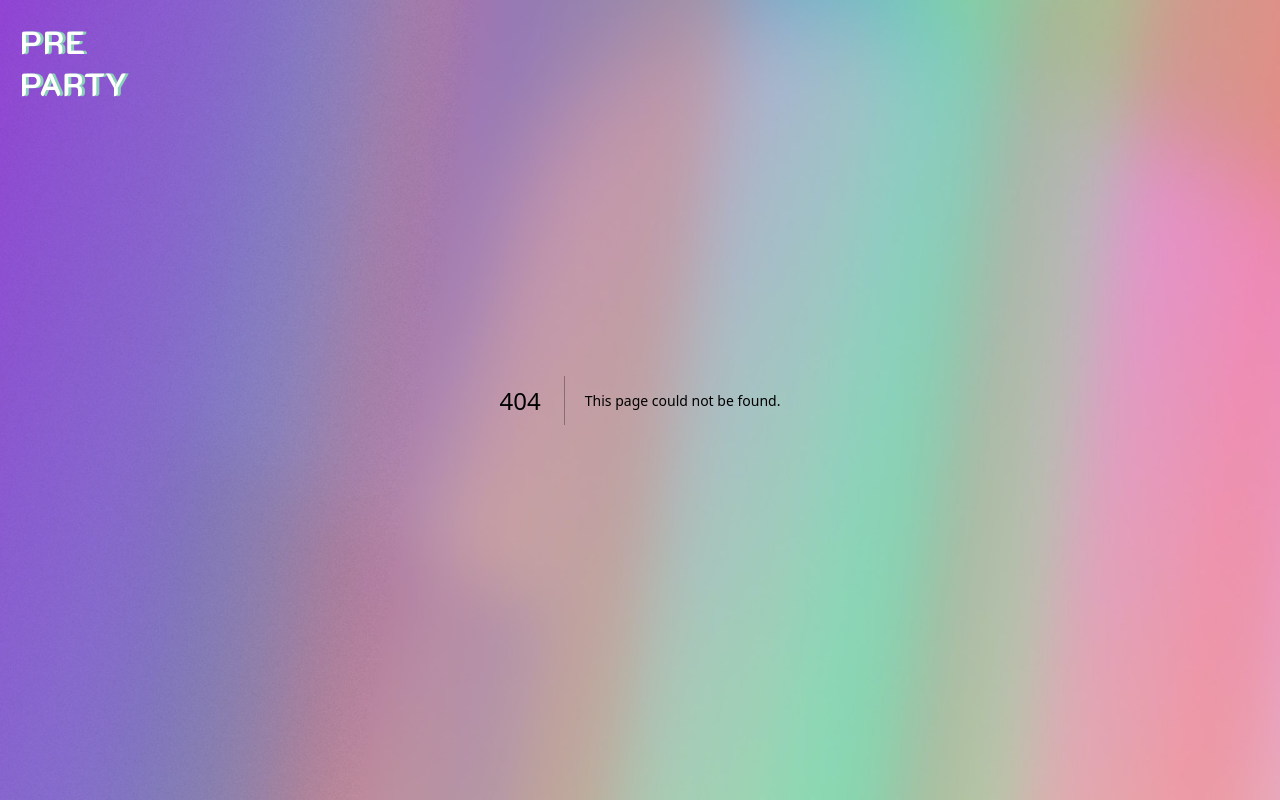
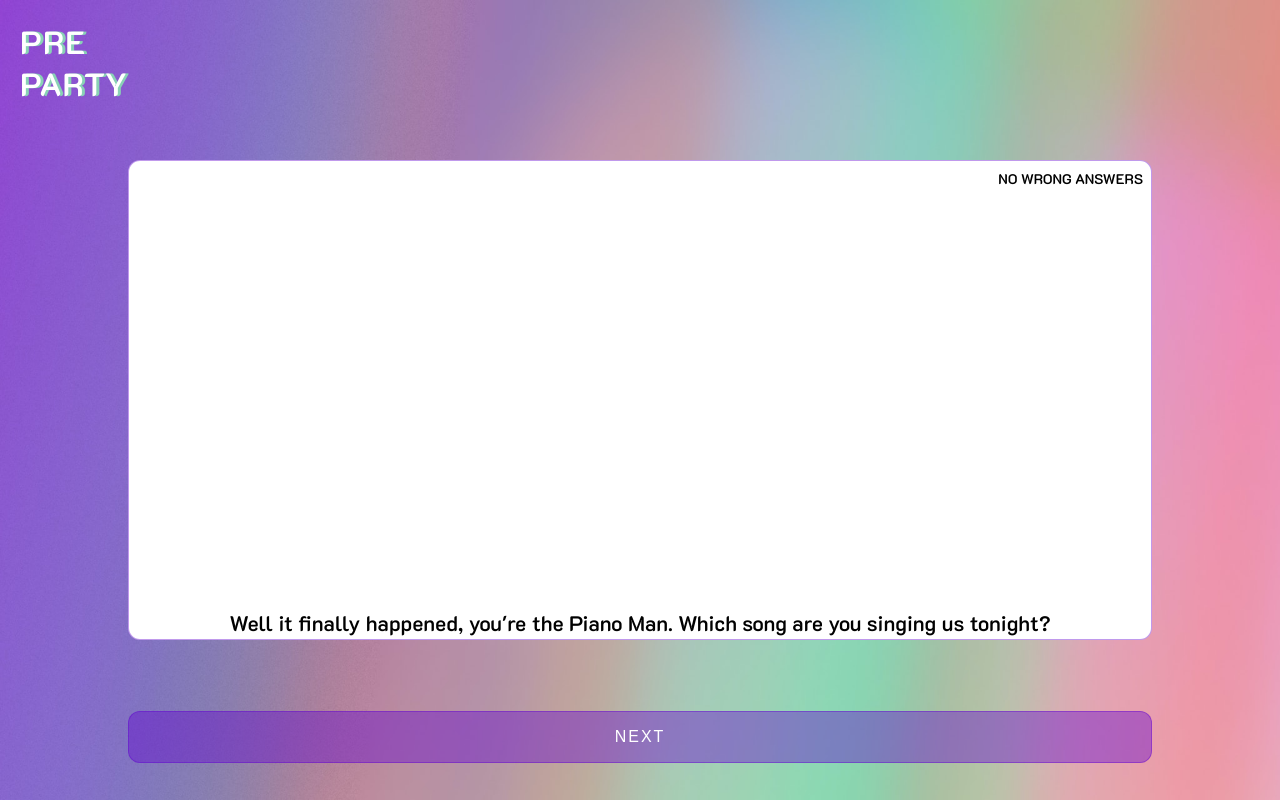
Before and after one commit to tessceciliaj/tess-talk, a Next.js app: page /nowronganswers in a window 1280 px wide. Before the commit this address had no page. Built offline with nearby package versions, Linux system fonts and the light colour scheme.

Commit message:
add nowronganswers card

```diff
--- a/components/SwiperCard.jsx
+++ b/components/SwiperCard.jsx
@@ -9,7 +9,7 @@ const SwiperCard = ({game, cardcontent, handleNextCard}) => {
     drag
     whileDrag={{ scale: 1.1}}
     dragConstraints={{
-      top: 0,
+      top: 20,
       bottom: 0
     }}
     dragElastic={1}
--- a/gamesData.js
+++ b/gamesData.js
@@ -7,7 +7,7 @@ const games = [
   {
     id: '3',
     name: 'no wrong answers',
-    link: '/dealbreaker',
+    link: '/nowronganswers',
     cards: [
       "Well it finally happened, you're the Piano Man. Which song are you singing us tonight?",
       "You just got accepted to Hogwarts! Why are you immediately expelled?",
--- /dev/null
+++ b/pages/nowronganswers/index.js
@@ -0,0 +1,43 @@
+import React, { useState } from 'react';
+import styles from '../dealbreaker/dealbreaker.module.css';
+import games from '../../gamesData';
+import SwiperCard from '@/components/SwiperCard';
+import { motion } from 'framer-motion';
+
+export default function dealbreaker() {
+  const [currentCardIndex, setCurrentCardIndex] = useState(0)
+  const dealbreakerCards = games.find((game) => game.id === '3');
+  const cards = dealbreakerCards.cards;
+
+  if (!dealbreakerCards) {
+    return <p>No more dealbreaker cards found!</p>;
+  }
+
+  const handleNextCard = () => {
+    setCurrentCardIndex(currentCardIndex + 1);
+};
+
+  return (
+    <>
+    <div className={styles.cardContainer}>
+      {cards.length > 0 && currentCardIndex < cards.length && (
+        <SwiperCard
+        game={"NO WRONG ANSWERS"}
+        cardcontent={cards[currentCardIndex]}
+        key={cards[currentCardIndex]}
+        handleNextCard={handleNextCard}
+        />
+      )}
+      {currentCardIndex < cards.length - 1 && (
+        <motion.button
+        onClick={handleNextCard}
+        className={styles.btnNext}
+        whileHover={{ scale: 1.05 }}
+        whileTap={{ scale: 0.9 }}>
+          NEXT
+        </motion.button>
+      )}
+      </div>
+    </>
+  );
+}
```
